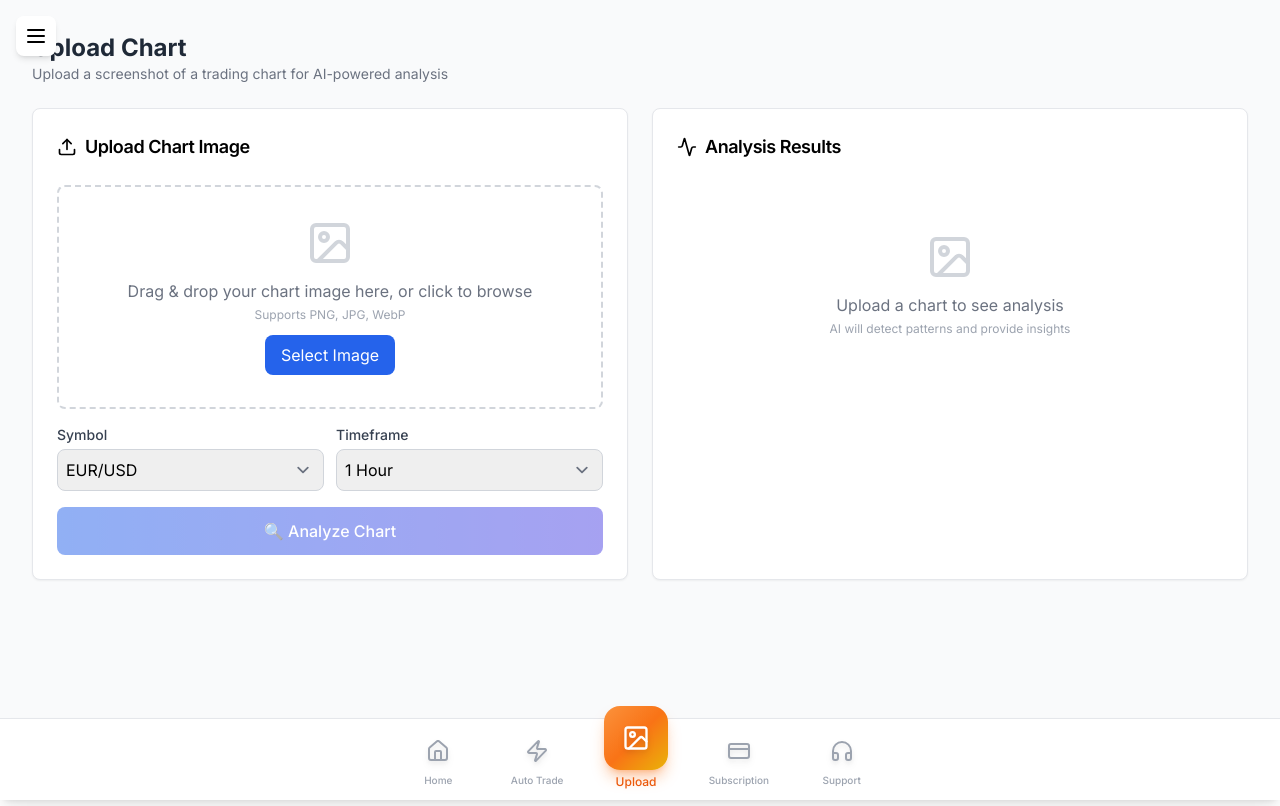
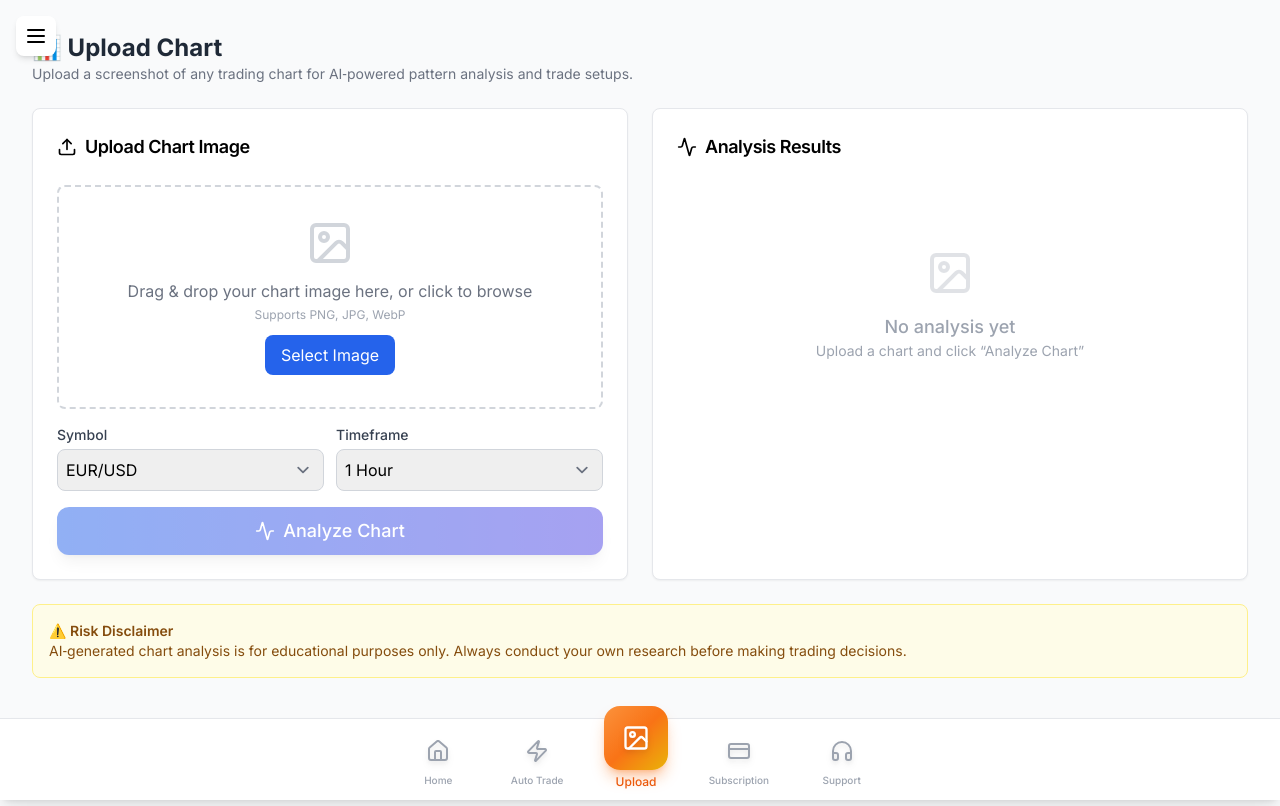
Before and after one commit to Calekyz/pipnex-algo, a Next.js app: page /dashboard/upload-chart in a window 1280 px wide. Built offline with nearby package versions, Linux system fonts and the light colour scheme; no server answers.

Commit message:
Update page.tsx

```diff
--- a/app/dashboard/upload-chart/page.tsx
+++ b/app/dashboard/upload-chart/page.tsx
@@ -1,14 +1,15 @@
 'use client';
 
-import { useState } from 'react';
+import { useState, useRef } from 'react';
 import { useUser } from '@clerk/nextjs';
 import { Button } from '@/components/ui/button';
 import { Card, CardContent, CardHeader, CardTitle } from '@/components/ui/card';
-import { Upload, X, Loader2, Image as ImageIcon, TrendingUp, TrendingDown, Activity } from 'lucide-react';
+import { Input } from '@/components/ui/input';
+import { Loader2, Upload, X, Image as ImageIcon, TrendingUp, TrendingDown, Activity, AlertCircle, CheckCircle } from 'lucide-react';
 
 interface AnalysisResult {
   pattern: string;
-  trend: string;
+  trend: 'Uptrend' | 'Downtrend' | 'Ranging';
   support: string;
   resistance: string;
   entry: string;
@@ -16,11 +17,12 @@ interface AnalysisResult {
   takeProfit: string;
   confidence: number;
   summary: string;
-  recommendation: string;
+  recommendation: 'BUY' | 'SELL' | 'HOLD';
 }
 
 export default function UploadChartPage() {
   const { user } = useUser();
+  const fileInputRef = useRef<HTMLInputElement>(null);
   const [selectedFile, setSelectedFile] = useState<File | null>(null);
   const [preview, setPreview] = useState<string | null>(null);
   const [loading, setLoading] = useState(false);
@@ -28,6 +30,23 @@ export default function UploadChartPage() {
   const [error, setError] = useState<string | null>(null);
   const [symbol, setSymbol] = useState('EUR/USD');
   const [timeframe, setTimeframe] = useState('1h');
+  const [credits, setCredits] = useState<number | null>(null);
+
+  // Fetch credits on mount
+  useState(() => {
+    const fetchCredits = async () => {
+      try {
+        const res = await fetch('/api/user/status');
+        if (res.ok) {
+          const data = await res.json();
+          setCredits(data.credits || 0);
+        }
+      } catch (err) {
+        console.error('Failed to fetch credits:', err);
+      }
+    };
+    fetchCredits();
+  });
 
   const handleFileSelect = (e: React.ChangeEvent<HTMLInputElement>) => {
     const file = e.target.files?.[0];
@@ -41,11 +60,29 @@ export default function UploadChartPage() {
     }
   };
 
+  const handleDrop = (e: React.DragEvent<HTMLDivElement>) => {
+    e.preventDefault();
+    const file = e.dataTransfer.files?.[0];
+    if (file && file.type.startsWith('image/')) {
+      setSelectedFile(file);
+      const reader = new FileReader();
+      reader.onload = () => setPreview(reader.result as string);
+      reader.readAsDataURL(file);
+      setResult(null);
+      setError(null);
+    }
+  };
+
+  const handleDragOver = (e: React.DragEvent<HTMLDivElement>) => {
+    e.preventDefault();
+  };
+
   const handleRemoveFile = () => {
     setSelectedFile(null);
     setPreview(null);
     setResult(null);
     setError(null);
+    if (fileInputRef.current) fileInputRef.current.value = '';
   };
 
   const handleAnalyze = async () => {
@@ -73,6 +110,7 @@ export default function UploadChartPage() {
 
       if (res.ok) {
         setResult(data);
+        if (data.creditsRemaining !== undefined) setCredits(data.creditsRemaining);
       } else {
         setError(data.error || 'Analysis failed. Please try again.');
       }
@@ -86,15 +124,22 @@ export default function UploadChartPage() {
   return (
     <div className="space-y-6 pb-24">
       {/* Header */}
-      <div>
-        <h1 className="text-2xl font-bold text-gray-800">Upload Chart</h1>
-        <p className="text-gray-500 text-sm">
-          Upload a screenshot of a trading chart for AI-powered analysis
-        </p>
+      <div className="flex flex-col md:flex-row justify-between items-start md:items-center gap-4">
+        <div>
+          <h1 className="text-2xl font-bold text-gray-800">📊 Upload Chart</h1>
+          <p className="text-gray-500 text-sm">
+            Upload a screenshot of any trading chart for AI‑powered pattern analysis and trade setups.
+          </p>
+        </div>
+        {credits !== null && (
+          <span className="text-sm text-gray-500 bg-gray-100 px-3 py-1 rounded-full">
+            Credits: {credits}
+          </span>
+        )}
       </div>
 
       <div className="grid grid-cols-1 lg:grid-cols-2 gap-6">
-        {/* Upload Section */}
+        {/* LEFT: Upload & Settings */}
         <Card>
           <CardHeader>
             <CardTitle className="text-lg flex items-center gap-2">
@@ -104,6 +149,8 @@ export default function UploadChartPage() {
           <CardContent className="space-y-4">
             {/* Drop Zone */}
             <div
+              onDrop={handleDrop}
+              onDragOver={handleDragOver}
               className={`border-2 border-dashed rounded-lg p-8 text-center transition-all ${
                 selectedFile
                   ? 'border-green-300 bg-green-50'
@@ -132,6 +179,7 @@ export default function UploadChartPage() {
                 </div>
               )}
               <input
+                ref={fileInputRef}
                 type="file"
                 accept="image/*"
                 onChange={handleFileSelect}
@@ -154,6 +202,7 @@ export default function UploadChartPage() {
                   value={symbol}
                   onChange={(e) => setSymbol(e.target.value)}
                   className="w-full p-2 border border-gray-300 rounded-lg"
+                  disabled={loading}
                 >
                   <option value="EUR/USD">EUR/USD</option>
                   <option value="GBP/USD">GBP/USD</option>
@@ -161,6 +210,7 @@ export default function UploadChartPage() {
                   <option value="AUD/USD">AUD/USD</option>
                   <option value="USD/CAD">USD/CAD</option>
                   <option value="XAU/USD">Gold (XAU/USD)</option>
+                  <option value="XAG/USD">Silver (XAG/USD)</option>
                 </select>
               </div>
               <div>
@@ -169,6 +219,7 @@ export default function UploadChartPage() {
                   value={timeframe}
                   onChange={(e) => setTimeframe(e.target.value)}
                   className="w-full p-2 border border-gray-300 rounded-lg"
+                  disabled={loading}
                 >
                   <option value="1m">1 Minute</option>
                   <option value="5m">5 Minutes</option>
@@ -180,30 +231,37 @@ export default function UploadChartPage() {
               </div>
             </div>
 
+            {/* Analyze Button */}
             <Button
               onClick={handleAnalyze}
-              disabled={!selectedFile || loading}
-              className="w-full bg-gradient-to-r from-blue-600 to-indigo-600 hover:from-blue-700 hover:to-indigo-700 text-white py-6 rounded-lg"
+              disabled={!selectedFile || loading || (credits !== null && credits <= 0)}
+              className="w-full bg-gradient-to-r from-blue-600 to-indigo-600 hover:from-blue-700 hover:to-indigo-700 text-white py-6 text-lg rounded-xl shadow-lg transition-all"
             >
               {loading ? (
-                <>
-                  <Loader2 size={18} className="animate-spin mr-2" /> Analyzing Chart...
-                </>
+                <Loader2 size={20} className="animate-spin mr-2" />
               ) : (
-                '🔍 Analyze Chart'
+                <Activity size={20} className="mr-2" />
               )}
+              {loading ? 'Analyzing...' : (credits !== null && credits <= 0) ? 'Insufficient Credits' : 'Analyze Chart'}
             </Button>
 
+            {credits !== null && credits <= 0 && (
+              <p className="text-sm text-red-500 text-center">
+                You have no credits left. Please upgrade your plan.
+              </p>
+            )}
+
             {error && (
-              <div className="p-3 bg-red-50 border border-red-200 rounded-lg text-red-600 text-sm">
-                {error}
+              <div className="p-3 bg-red-50 border border-red-200 rounded-lg text-red-600 text-sm flex items-start gap-2">
+                <AlertCircle size={18} className="flex-shrink-0 mt-0.5" />
+                <span>{error}</span>
               </div>
             )}
           </CardContent>
         </Card>
 
-        {/* Results Section */}
-        <Card>
+        {/* RIGHT: Results */}
+        <Card className="min-h-[400px]">
           <CardHeader>
             <CardTitle className="text-lg flex items-center gap-2">
               <Activity size={20} /> Analysis Results
@@ -211,9 +269,9 @@ export default function UploadChartPage() {
           </CardHeader>
           <CardContent>
             {loading ? (
-              <div className="text-center py-12">
-                <Loader2 size={40} className="animate-spin text-blue-600 mx-auto mb-4" />
-                <p className="text-gray-500">Analyzing your chart pattern...</p>
+              <div className="flex flex-col items-center justify-center py-16">
+                <Loader2 size={40} className="animate-spin text-blue-600 mb-4" />
+                <p className="text-gray-500">Detecting patterns and generating insights...</p>
                 <p className="text-xs text-gray-400 mt-1">This may take a few seconds</p>
               </div>
             ) : result ? (
@@ -240,7 +298,7 @@ export default function UploadChartPage() {
                   </div>
                 </div>
 
-                {/* Levels */}
+                {/* Support & Resistance */}
                 <div className="grid grid-cols-2 gap-3">
                   <div className="p-3 bg-blue-50 rounded-lg">
                     <p className="text-xs text-gray-500">Support</p>
@@ -303,21 +361,32 @@ export default function UploadChartPage() {
                   result.recommendation === 'SELL' ? 'bg-red-100 text-red-700 border border-red-200' :
                   'bg-yellow-100 text-yellow-700 border border-yellow-200'
                 }`}>
-                  {result.recommendation === 'BUY' && '📈 RECOMMENDATION: BUY'}
-                  {result.recommendation === 'SELL' && '📉 RECOMMENDATION: SELL'}
-                  {result.recommendation === 'HOLD' && '⏸️ RECOMMENDATION: HOLD'}
+                  {result.recommendation === 'BUY' && <TrendingUp size={18} className="inline mr-2" />}
+                  {result.recommendation === 'SELL' && <TrendingDown size={18} className="inline mr-2" />}
+                  {result.recommendation === 'HOLD' && <Activity size={18} className="inline mr-2" />}
+                  RECOMMENDATION: {result.recommendation}
                 </div>
+
+                <Button variant="outline" onClick={() => setResult(null)} className="w-full">
+                  Clear Results
+                </Button>
               </div>
             ) : (
-              <div className="text-center py-12">
-                <ImageIcon size={48} className="mx-auto text-gray-300 mb-3" />
-                <p className="text-gray-500">Upload a chart to see analysis</p>
-                <p className="text-xs text-gray-400 mt-1">AI will detect patterns and provide insights</p>
+              <div className="flex flex-col items-center justify-center py-16 text-gray-400">
+                <ImageIcon size={48} className="mb-4 opacity-30" />
+                <p className="text-lg font-medium">No analysis yet</p>
+                <p className="text-sm">Upload a chart and click “Analyze Chart”</p>
               </div>
             )}
           </CardContent>
         </Card>
       </div>
+
+      {/* Disclaimer */}
+      <div className="bg-yellow-50 border border-yellow-200 rounded-lg p-4 text-sm text-yellow-800">
+        <p className="font-semibold">⚠️ Risk Disclaimer</p>
+        <p>AI‑generated chart analysis is for educational purposes only. Always conduct your own research before making trading decisions.</p>
+      </div>
     </div>
   );
 }
```
